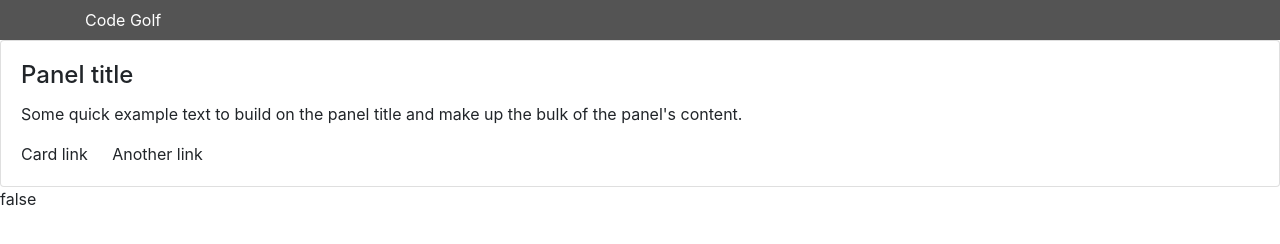
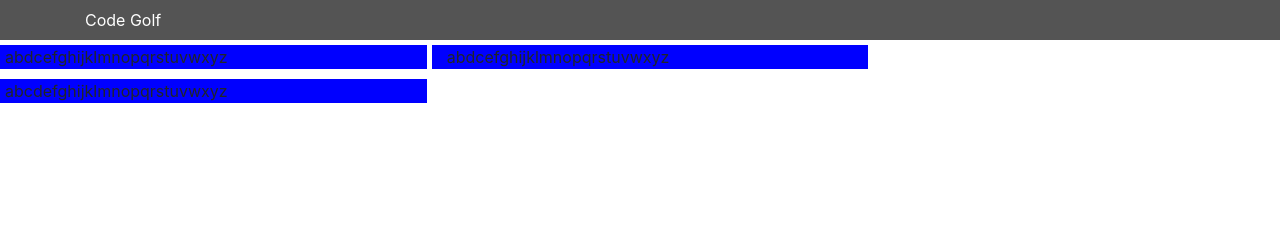
Before and after one commit to DaleNaci/CodeGolf, a plain HTML site: page index.html in a window 1280 px wide. Drawn offline with nearby package versions, Linux system fonts and the light colour scheme.

Commit message:
Added basic panels (still under construction)

```diff
--- a/index.css
+++ b/index.css
@@ -1,3 +1,11 @@
 .nav {
 	color: white;
 }
+
+.box {
+	margin-top: 5px;
+	margin-left: 5px;
+	margin-bottom: 5px;
+	margin-left: 5px;
+
+}
--- a/index.html
+++ b/index.html
@@ -10,7 +10,6 @@
 </head>
 <body>
 
-	<!-- Temporary Header -->
 	<div class="navbar navbar-normal navbar-fluid-top" style="background-color: #545454">
 		<div class="container">
 			<div class="nav">
@@ -19,25 +18,16 @@
 		</div>
 	</div>
 
-	<!-- Panels -->
-	<div class="card card-body">
-	    <h4 class="card-title">Panel title</h4>
-	    <p class="card-text">Some quick example text to build on the panel title and make up the bulk of the panel's content.</p>
-	    <div class="flex-row">
-	        <a class="card-link">Card link</a>
-	        <a class="card-link">Another link</a>
-	    </div>
-	</div>
+	<div class="row">
+		<div class="col-sm-4 box" style="background-color:blue;">abdcefghijklmnopqrstuvwxyz</div>
+		<div class="col-sm-4 box" style="background-color:blue;">abdcefghijklmnopqrstuvwxyz</div>
+		<div class="col-sm-4 box" style="background-color:blue;">abcdefghijklmnopqrstuvwxyz</div>
+
 
 	<!-- Bootstrap -->
 	<script src="https://code.jquery.com/jquery-3.3.1.slim.min.js" integrity="sha384-q8i/X+965DzO0rT7abK41JStQIAqVgRVzpbzo5smXKp4YfRvH+8abtTE1Pi6jizo" crossorigin="anonymous"></script>
 	<script src="https://cdnjs.cloudflare.com/ajax/libs/popper.js/1.14.3/umd/popper.min.js" integrity="sha384-ZMP7rVo3mIykV+2+9J3UJ46jBk0WLaUAdn689aCwoqbBJiSnjAK/l8WvCWPIPm49" crossorigin="anonymous"></script>
 	<script src="https://stackpath.bootstrapcdn.com/bootstrap/4.1.3/js/bootstrap.min.js" integrity="sha384-ChfqqxuZUCnJSK3+MXmPNIyE6ZbWh2IMqE241rYiqJxyMiZ6OW/JmZQ5stwEULTy" crossorigin="anonymous"></script>
 
-	<script>
-		// Prints "true" if website is connected to Bootstrap and "false" if not
-		document.write(typeof $().model=='function');
-	</script>
-
 </body>
 </html>
```
Also changed, not shown: 1 other file.
